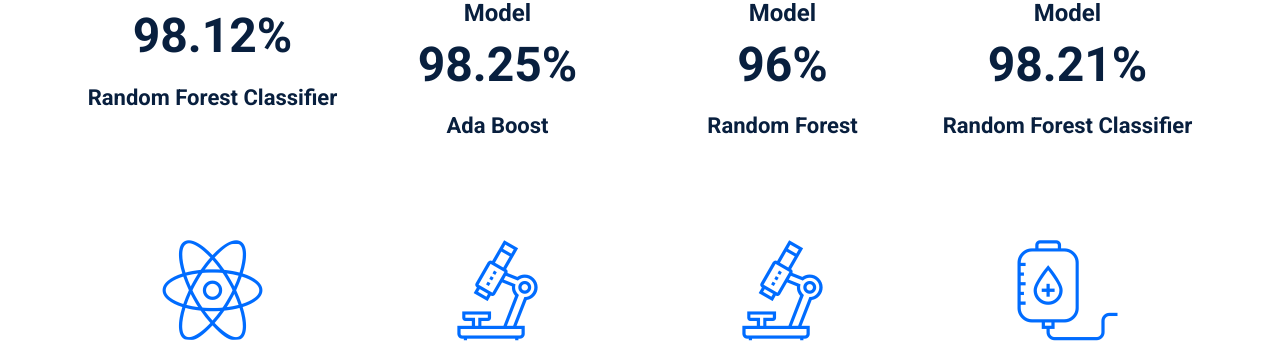
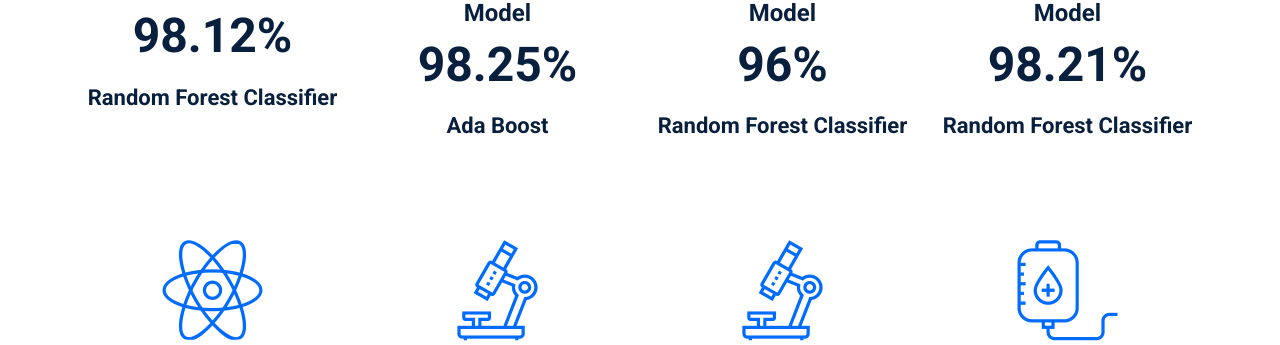
Before and after one commit to AishwaryaBCU/BCU-Diseases, a Python web app: template templates/index.html in a window 1280 px wide. Shown: the part 2109-2454 px from the top of the page. Run offline with Jinja, Linux system fonts and the light colour scheme; the template is opened without the code that fills it, so the values that code supplies are empty; some web fonts are replaced.

Commit message:
Update index.html

```diff
--- a/templates/index.html
+++ b/templates/index.html
@@ -421,7 +421,7 @@
                     <i class="icon-microscope"></i>
                     <h4>Heart Disease ML Model</h4>
                     <h2><span class="counter">96.23 </span>%</h2>
-                    <h6>Random Forest</h6>
+                    <h6>Random Forest Classifier</h6>
                 </div>
             </div>
             <!-- Single Cool Fact-->
```
